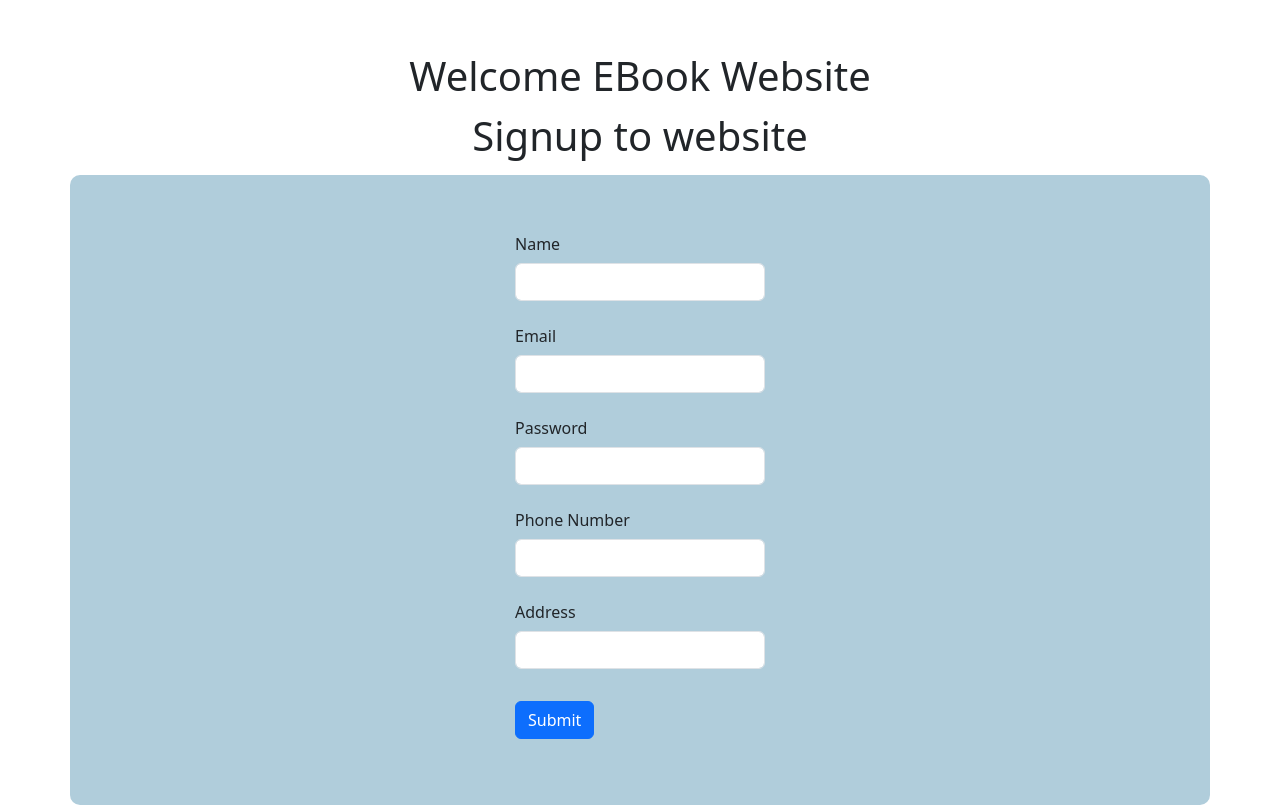
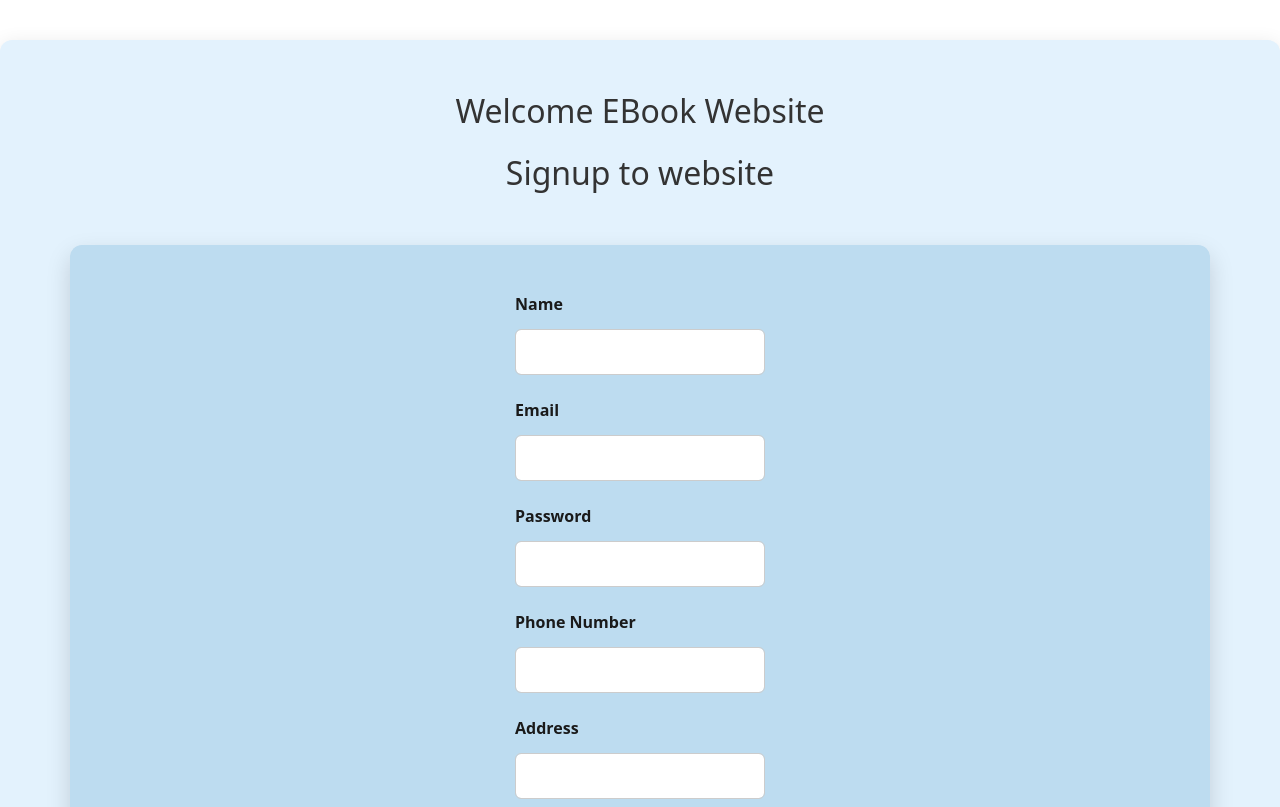
Before and after one commit to Bhanumahesh70/EBook_Library_FrontEnd, a React (Vite) app: page /signup in a window 1280 px wide. Shown: the top 807 px of the page. Built offline with nearby package versions, Linux system fonts and the light colour scheme.

Commit message:
More css added for forms

```diff
--- a/src/components/Authentication/LoginPage.tsx
+++ b/src/components/Authentication/LoginPage.tsx
@@ -61,10 +61,10 @@ const LoginPage = () => {
   }
 
   return (
-    <div className="loginDiv">
+    <div className="formHeader form-wrapper">
       <h1>Welcome to Ebook Website</h1>
-      <div className=" container mb-5 loginFrom">
-        <form onSubmit={handleSubmit}>
+      <div className=" container mb-5 formContainer">
+        <form className="entityform" onSubmit={handleSubmit}>
           <div className="mb-3 loginInvalidText">
             <p className="text-danger">
               {isError ? 'Invalid credentials' : ' '}
--- a/src/components/EntiyComponents/Authors/AuthorForm.tsx
+++ b/src/components/EntiyComponents/Authors/AuthorForm.tsx
@@ -21,6 +21,7 @@ const AuthorForm = () => {
     nationality: '',
     birthDate: '',
     bookDetails: [],
+    coverImageUrl: '',
   };
   /*
  // const { booksDetails } = useBooksIds();
--- a/src/components/Form/EntityForm.tsx
+++ b/src/components/Form/EntityForm.tsx
@@ -131,7 +131,7 @@ function EntityForm<T>({
     }
   };
   return (
-    <div className="formHeader">
+    <div className="formHeader form-wrapper">
       {customFormHeading ? (
         customFormHeading()
       ) : (
--- a/src/components/Form/TextInputField.tsx
+++ b/src/components/Form/TextInputField.tsx
@@ -26,7 +26,9 @@ function TextInputField({
       <label
         htmlFor={id}
         className={
-          isRadioOrCheckbox ? 'form-check-label' : 'col-sm-7 col-form-label'
+          isRadioOrCheckbox
+            ? 'form-check-label form-label'
+            : 'col-sm-7 col-form-label form-label'
         }
       >
         {label}
--- a/src/index.css
+++ b/src/index.css
@@ -234,13 +234,57 @@ h1{
   padding: 20px;
   border-radius: 6px;
 }
+.form-wrapper {
+  max-width: auto;
+  margin: 40px auto;
+  padding: 30px 40px;
+  background-color: #e3f2fd;
+  border-radius: 12px;
+  box-shadow: 0 4px 20px rgba(0, 0, 0, 0.1);
+}
 
 .entityform{
   display: flex;
   flex-direction: column;
   justify-content: center;
+
+}
+.entityform .form-label {
+  font-weight: 600;
+  margin-bottom: 6px;
+  color: #1a1a1a;
+}
+.entityform .form-control {
+  width: 100%;
+  padding: 10px;
+  border-radius: 6px;
+  border: 1px solid #ccc;
 }
 
+
+.entityform input[type="file"] {
+  padding: 6px;
+}
+.entityform img {
+  margin-top: 10px;
+  border-radius: 8px;
+  max-width: 100%;
+  height: auto;
+}
+.entityform button[type="submit"] {
+  background-color: #007bff;
+  border: none;
+  padding: 12px 20px;
+  font-size: 16px;
+  color: white;
+  border-radius: 6px;
+  transition: background-color 0.3s ease;
+  align-self: flex-start;
+}
+
+.entityform button[type="submit"]:hover {
+  background-color: #0056b3;
+}
 .loginFrom, .formContainer{
   display: flex;
   justify-content: center;
@@ -253,6 +297,12 @@ h1{
   border-radius: 10px;
 }
 .formContainer{
+  background-color: #bddcf0;
+  border-radius: 12px;
+  padding: 40px 30px;
+  box-shadow: 0 10px 25px rgba(0, 0, 0, 0.15);
+  max-width: 600px;
+  margin: 30px auto;
   height: auto;
 }
 .loginDiv, .signupDiv, .formHeader{
@@ -262,6 +312,12 @@ h1{
   height: auto;
   flex-direction: column;
   padding: 50px;
+}
+.formHeader h1 {
+  text-align: center;
+  margin-bottom: 20px;
+  font-size: 2rem;
+  color: #333;
 }
 .book-formHeader{
   height: auto;
```
